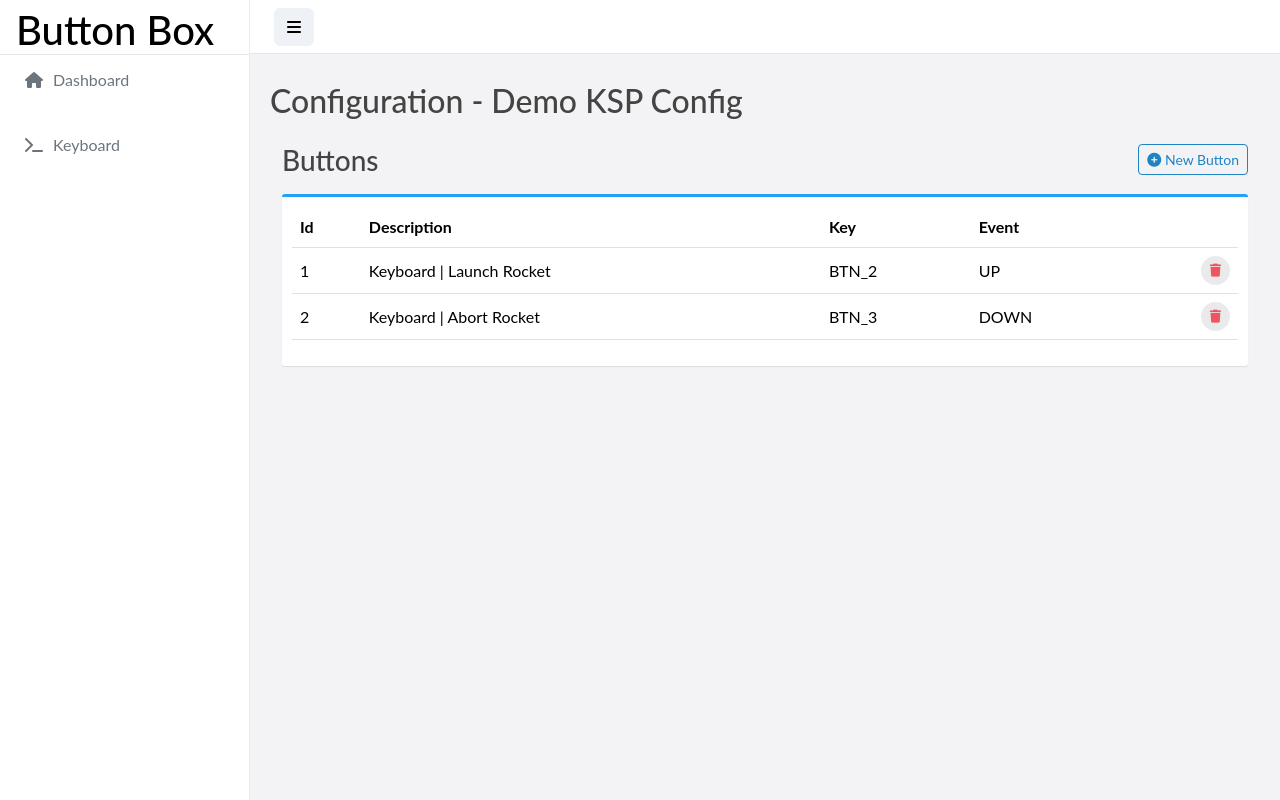
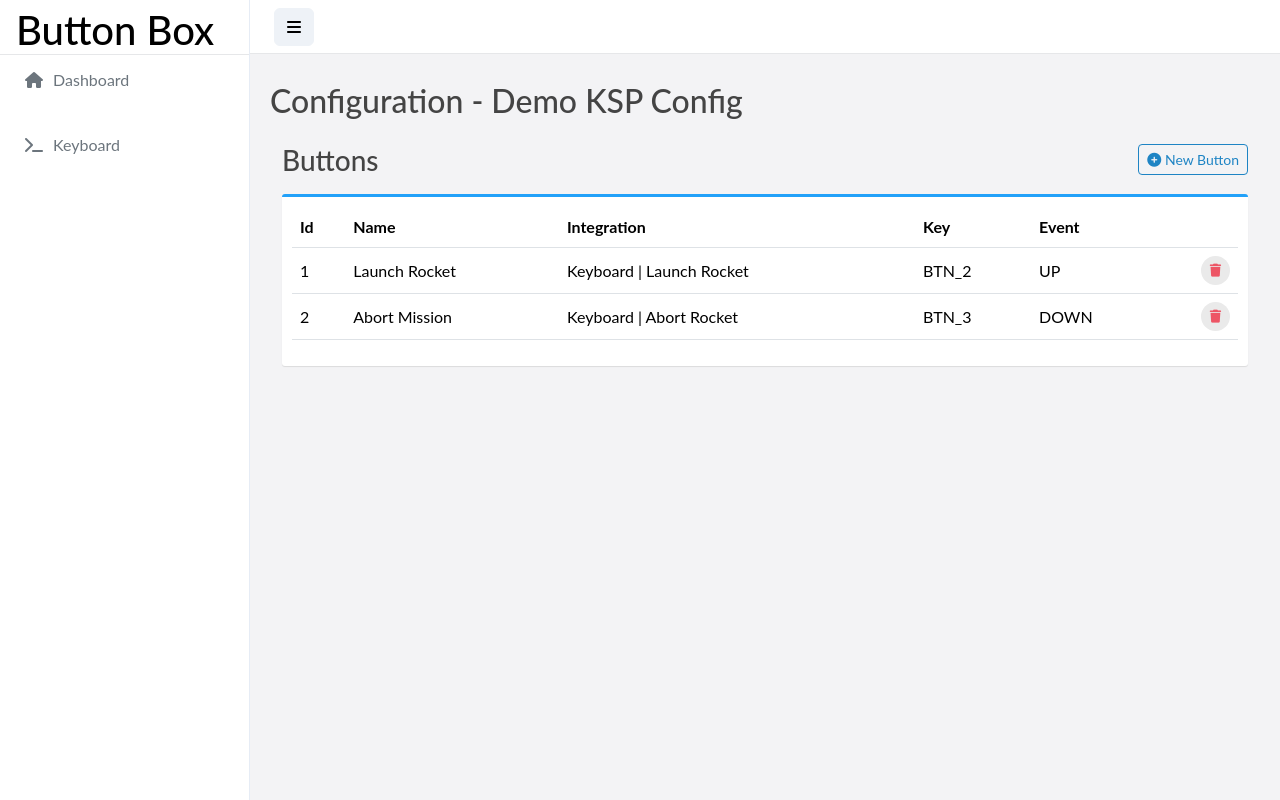
Before and after one commit to jackdevonshire/Button-Box, a Flask app: page /configuration/1 in a window 1280 px wide. Run offline with Flask 3, Linux system fonts and the light colour scheme; data comes from the database, SQL or seed files in the repository; some libraries are stand-ins or nearby versions; some web fonts are replaced.

Commit message:
Added optional name for buttons
It became apparent especially with the keybind integration that buttons may also need a description. So if a keybind integration action is named "CTRL+X", we might want to describe what this does in the context of a configuration. So in the KSP config it might abort a mission, but in a different games configuration the keybind might do something different. So the ability to name a button has been added.

```diff
--- a/src/admin-panel/app/__init__.py
+++ b/src/admin-panel/app/__init__.py
@@ -60,8 +60,8 @@ with app.app_context():
         db.session.add(abort_rocket_action)
         db.session.commit()
 
-        ksp_launch_button = ConfigurationButton(configuration_id=ksp_config.id, physical_key=1, event_type=0, integration_action_id=launch_rocket_action.id)
-        ksp_abort_button = ConfigurationButton(configuration_id=ksp_config.id, physical_key=2, event_type=1, integration_action_id=abort_rocket_action.id)
+        ksp_launch_button = ConfigurationButton(configuration_id=ksp_config.id, name="Launch Rocket", physical_key=1, event_type=0, integration_action_id=launch_rocket_action.id)
+        ksp_abort_button = ConfigurationButton(configuration_id=ksp_config.id, name= "Abort Mission", physical_key=2, event_type=1, integration_action_id=abort_rocket_action.id)
         db.session.add(ksp_launch_button)
         db.session.add(ksp_abort_button)
         db.session.commit()
--- a/src/admin-panel/app/core/controllers.py
+++ b/src/admin-panel/app/core/controllers.py
@@ -43,7 +43,7 @@ def api_remove_configuration():
 def api_create_button():
     data = request.json
     try:
-        return core_service.api_create_button(data["ConfigurationId"], data["PhysicalButton"], data["EventType"], data["IntegrationActionId"])
+        return core_service.api_create_button(data["ConfigurationId"], data["ButtonName"], data["PhysicalButton"], data["EventType"], data["IntegrationActionId"])
     except:
         return NetworkResponse().with_error(ErrorMessage.Generic, HttpStatusCode.InternalServerError).get()
 
--- a/src/admin-panel/app/core/core_service.py
+++ b/src/admin-panel/app/core/core_service.py
@@ -83,8 +83,8 @@ class CoreService:
         self.db.session.commit()
         return NetworkResponse().get()
 
-    def api_create_button(self, configuration_id, physical_button, event_type, integration_action_id):
-        button = ConfigurationButton(configuration_id=configuration_id, physical_key=physical_button, event_type=event_type, integration_action_id=integration_action_id)
+    def api_create_button(self, configuration_id, button_name, physical_button, event_type, integration_action_id):
+        button = ConfigurationButton(configuration_id=configuration_id, name=button_name, physical_key=physical_button, event_type=event_type, integration_action_id=integration_action_id)
         self.db.session.add(button)
         self.db.session.commit()
         return NetworkResponse().get()
--- a/src/admin-panel/app/core/models.py
+++ b/src/admin-panel/app/core/models.py
@@ -57,6 +57,7 @@ class IntegrationAction(db.Model):
 class ConfigurationButton(db.Model):
     __tablename__ = 'configuration_button'
     id = db.Column(db.Integer, primary_key=True, autoincrement=True)
+    name = db.Column(db.String)
     configuration_id = db.Column(db.Integer, db.ForeignKey('configuration.id'), nullable=False)
     physical_key = db.Column(db.Integer, nullable=False)
     event_type = db.Column(db.Integer, nullable=False)
@@ -71,6 +72,7 @@ class ConfigurationButton(db.Model):
 
         return {
             "Id": self.id,
+            "Name": self.name,
             "PhysicalKey": button,
             "EventType": event_name,
             "IntegrationAction": self.integration_action.to_api_response()
--- a/src/admin-panel/app/templates/core/configuration.html
+++ b/src/admin-panel/app/templates/core/configuration.html
@@ -24,7 +24,8 @@
                         <table width="100%" class="table table-hover dataTable no-footer dtr-inline" id="dataTables-example" role="grid" aria-describedby="dataTables-example_info" style="width: 100%;">
                            <thead>
                              <th>Id</th>
-                             <th>Description</th>
+                             <th>Name</th>
+                             <th>Integration</th>
                              <th>Key</th>
                              <th>Event</th>
                              <th></th>
@@ -33,6 +34,7 @@
                               {% for button in data['Buttons'] %}
                                  <tr class="odd">
                                     <td>{{button['Id']}}</td>
+                                    <td>{{button['Name']}}</td>
                                     <td>{{button['IntegrationAction']['Integration']['Name']}} | {{button['IntegrationAction']['Name']}}</td>
                                     <td>{{button['PhysicalKey']}}</td>
                                     <td>{{button['EventType']}}</td>
@@ -61,6 +63,11 @@
         <button type="button" class="btn-close" data-bs-dismiss="modal" aria-label="Close"></button>
       </div>
       <div class="modal-body">
+          <div class="mb-3">
+            <label for="buttonName" class="form-label">Button Name</label>
+           <input type="text" id="buttonName" name="buttonName" placeholder="Button Name" class="form-control" >
+          </div>
+
          <div class="mb-3">
             <label for="physicalButton" class="form-label">Physical Button</label>
             <select id="physicalButton" class="form-control" required="">
@@ -98,6 +105,7 @@
 
 <script>
    async function createButton() {
+      let buttonName = document.getElementById("buttonName").value;
       let physicalButton = document.getElementById("physicalButton").value;
       let eventType = document.getElementById("eventType").value;
       let integrationActionId = document.getElementById("integrationActionId").value;
@@ -113,6 +121,7 @@
             "Content-Type": "application/json"
          },
          body: JSON.stringify({
+            ButtonName: buttonName,
             ConfigurationId: {{data['Id']}},
             PhysicalButton: physicalButton,
             EventType: eventType,
```
